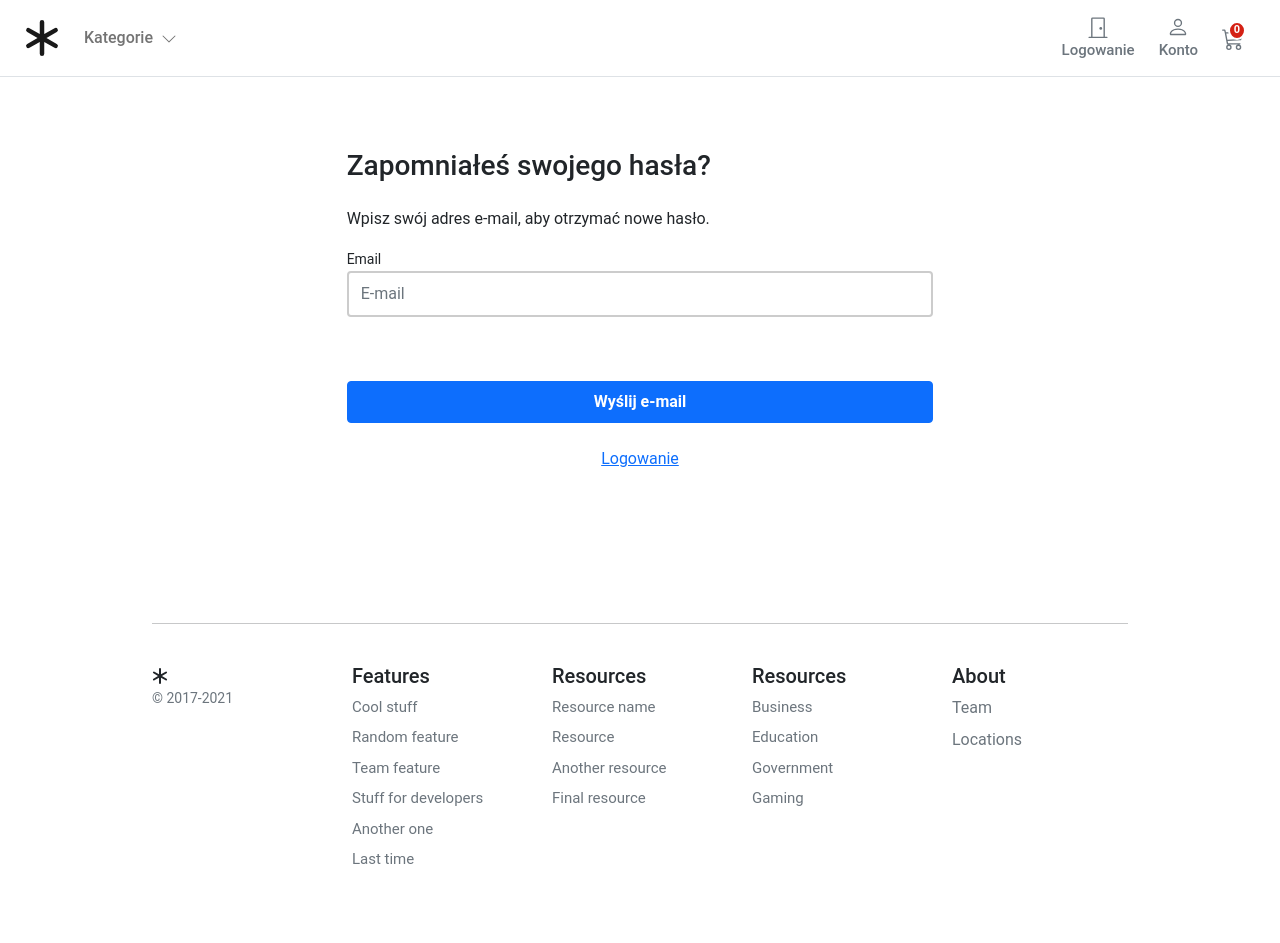
After one commit to marcinpelszyk/Django, a Django app: page /account/password_reset/ in a window 1280 px wide. The commit adds this page. Run offline with Django 3.2, Linux system fonts and the light colour scheme; data that the repository does not hold is empty.

Commit message:
Password reset

```diff
--- a/Sklep zielarski/account/forms.py
+++ b/Sklep zielarski/account/forms.py
@@ -1,6 +1,6 @@
 from django import forms
 from .models import UserBase
-from django.contrib.auth.forms import AuthenticationForm
+from django.contrib.auth.forms import (AuthenticationForm, PasswordResetForm, SetPasswordForm)
 
 
 class UserLoginForm(AuthenticationForm):
@@ -91,3 +91,26 @@ class UserEditForm(forms.ModelForm):
         self.fields['email'].required = True
         self.fields['about'].widget.attrs.update(
             {'class': 'form-control', 'placeholder': 'Coś o sobie'})
+
+
+class PwdResetForm(PasswordResetForm):
+    email = forms.EmailField(max_length=255, widget=forms.TextInput(
+        attrs={'class': 'form-control mb-3', 'placeholder': 'E-mail', 'id': 'form-email'}
+    ))
+    def clean_email(self):
+        email = self.cleaned_data['email']
+        u = UserBase.objects.filter(email=email)
+        if not u:
+            raise forms.ValidationError(
+                'Niestety nie możemy znaleźć tego adresu e-mail'
+            )
+        return email
+
+
+class PwdResetConfirmForm(SetPasswordForm):
+    new_password1 = forms.CharField(
+        label='Nowe hasło', widget=forms.PasswordInput(
+            attrs={'class': 'form-control mb-3', 'placeholder': 'Nowe hasło', 'id': 'form-newpass'}))
+    new_password2 = forms.CharField(
+        label='Potwórz hasło', widget=forms.PasswordInput(
+            attrs={'class': 'form-control mb-3', 'placeholder': 'Nowe hasło', 'id': 'form-new-pass2'}))
--- a/Sklep zielarski/account/urls.py
+++ b/Sklep zielarski/account/urls.py
@@ -2,12 +2,10 @@ from django.contrib.auth import views as auth_views
 from django.views.generic import TemplateView
 from django.urls import path
 
-from .forms import (UserLoginForm)
+from .forms import (UserLoginForm, PwdResetForm, PwdResetConfirmForm)
 from . import views
 
 app_name = 'account'
-
-
 
 
 urlpatterns = [
@@ -16,6 +14,20 @@ urlpatterns = [
     path('logout/', auth_views.LogoutView.as_view(next_page='/account/login/'), name='logout'),
     path('register/', views.account_register, name='register'),
     path('activate/<slug:uidb64>/<slug:token>/', views.account_activate, name='activate'),
+    path('password_reset/', auth_views.PasswordResetView.as_view(template_name="account/user/password_reset_form.html",
+                                                                 success_url='password_reset_email_confirm/',
+                                                                 email_template_name='account/user'
+                                                                                     '/password_reset_email.html',
+                                                                 form_class=PwdResetForm), name='pwdreset'),
+    path('password_reset_confirm/<uidb64>/<token>/',
+         auth_views.PasswordResetConfirmView.as_view(template_name='account/user/password_reset_confirm.html',
+                                                     success_url='/account/password_reset_complete/',
+                                                     form_class=PwdResetConfirmForm),
+         name="password_reset_confirm"),
+    path('password_rest/password_rest_email_confirm/',
+         TemplateView.as_view(template_name='account/user/rest_status.html')),
+    path('password_reset_confirm/MTU/password_reset_complete/',
+         TemplateView.as_view(template_name="account/user/reset_status.html"), name='password_reset_complete'),
     # User dashboard
     path('dashboard/', views.dashboard, name='dashboard'),
     path('profile/edit/', views.edit_details, name='edit_details'),
--- a/Sklep zielarski/account/views.py
+++ b/Sklep zielarski/account/views.py
@@ -16,6 +16,7 @@ from .tokens import account_activation_token
 def dashboard(request):
     return render(request, 'account/user/dashboard.html')
 
+
 @login_required
 def edit_details(request):
 
@@ -29,6 +30,7 @@ def edit_details(request):
 
     return render(request, 'account/user/edit_details.html', {'user_form': user_form})
 
+
 @login_required
 def delete_user(request):
     user = UserBase.objects.get(user_name=request.user)
@@ -36,6 +38,7 @@ def delete_user(request):
     user.save()
     logout(request)
     return redirect('account:delete_confirmation')
+
 
 def account_register(request):
 
--- a/Sklep zielarski/templates/account/registration/login.html
+++ b/Sklep zielarski/templates/account/registration/login.html
@@ -1,5 +1,5 @@
 {% extends '../../store/base.html' %}
-{% block title %}Logowanie{% endblock %}
+{% block title %}Log-in{% endblock %}
 {% block content %}
 <style>
     .container-fluid {
@@ -42,7 +42,7 @@
                                     </button>
                                 </div>
                                 <p class="text-center pb-3">
-                                    <a href="{% url 'account:register' %}">Create an account</a>
+                                    <a href="{% url 'account:register' %}">Utwórz konto</a>
                                 </p>
                             </form>
                             <p class="small text-center pt-4">
--- /dev/null
+++ b/Sklep zielarski/templates/account/user/password_reset_form.html
@@ -0,0 +1,51 @@
+{% extends "../../store/base.html" %}
+{% block title %}Log-in{% endblock %}
+{% block content %}
+
+<!--{% if request.user.is_authenticated %}-->
+<!--    <script>-->
+<!--        window.location.href = '{% url "account:dashboard" %}';-->
+<!--    </script>-->
+<!--{% endif %}-->
+
+<style>
+    .account-form input {
+        border: 2px solid #ccc;
+        height: calc(2em + .75rem + 2px);
+    }
+
+    .account-form input:focus {
+        border-color: #1497ff;
+        box-shadow: inset 0 0px 0px rgba(0, 0, 0, 0.075), 0 0 0px rgba(255, 0, 0, 0.6);
+    }
+</style>
+
+<div class="container-fluid">
+    <div class="row no-gutter">
+        <div class="col-md-12">
+            <div class="login d-flex align-items-center py-5">
+                <div class="container">
+                    <div class="row">
+                        <div class="col-12 col-md-12 mx-auto">
+                            <form class="account-form p-4 rounded col-lg-8 mx-auto" method="post" action="{% url 'account:pwdreset' %}">
+                                <p class="h3 mb-4 font-weight-bold">Zapomniałeś swojego hasła?</p>
+                                    <p>Wpisz swój adres e-mail, aby otrzymać nowe hasło. </p>
+                                    {% if form.errors %}
+                                        <div class="alert alert-primary" role="alert">
+                                            Błąd: spróbuj ponownie!
+                                        </div>
+                                    {% endif %}
+                                    {% csrf_token %}
+                                    <label class="small font-weight-bold">{{ form.email.label}}</label>
+                                    {{ form.email }}
+                                    <button class="btn btn-primary btn-block py-2 mb-4 mt-5 fw-bold w-100" type="submit" value="Send e-mail">Wyślij e-mail</button>
+                                    <p class="text-center"><a href="{% url 'account:login' %}">Logowanie</a></p>
+                            </form>
+                        </div>
+                    </div>
+                </div>
+            </div>
+        </div>
+    </div>
+</div>
+{% endblock %}
```
Also changed, not shown: Sklep zielarski/basket/tests/test_view.py (+1 -1 lines), Sklep zielarski/templates/account/user/password_reset_confirm.html (added, +90 -0 lines), Sklep zielarski/templates/account/user/password_reset_email.html (added, +13 -0 lines), Sklep zielarski/templates/account/user/rest_status.html (added, +46 -0 lines).
